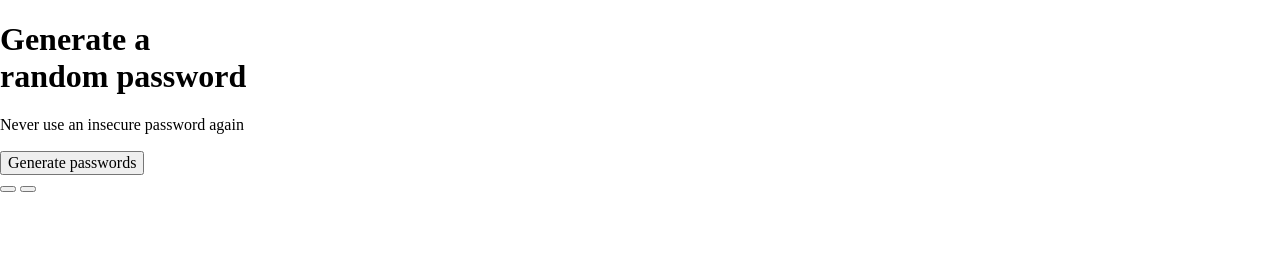
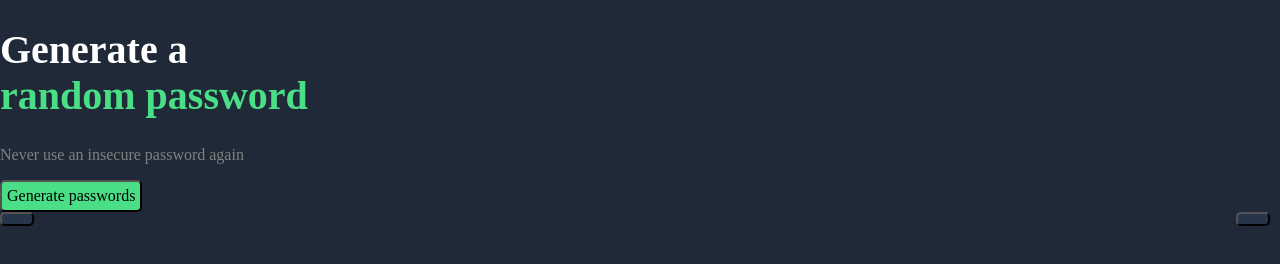
Before and after one commit to RobBotzz/PasswordGenerator, a plain HTML site: page index.html in a window 1280 px wide. Drawn offline with nearby package versions, Linux system fonts and the light colour scheme.

Commit message:
Update index.css

```diff
--- a/index.css
+++ b/index.css
@@ -1,3 +1,37 @@
 body {
     margin: 0;
+    background-color: #1F2937;
+    color: white;
 }
+
+h1 {
+    font-size: 40px;
+    font-weight: 800;
+}
+
+#greenText {
+    color: #4ADF86;
+}
+
+p {
+    color: gray;
+}
+
+#generateButton {
+    background-color: #4ADF86;
+    border-radius: 5px;
+    padding: 5px;
+}
+
+.passwordButton {
+    background-color: #273549;
+    color: #4ADF86;
+    border-radius: 5px;
+    padding: 5px 15px 5px 15px;
+    margin-right: 10px;
+}
+
+.container {
+    display: flex;
+    justify-content: space-between;
+}
```
